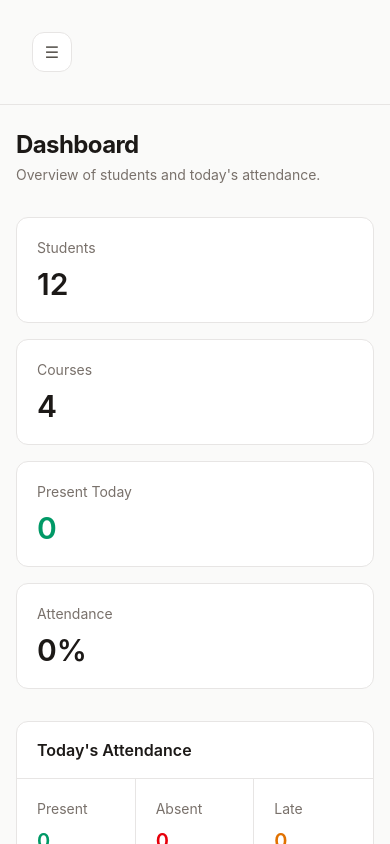
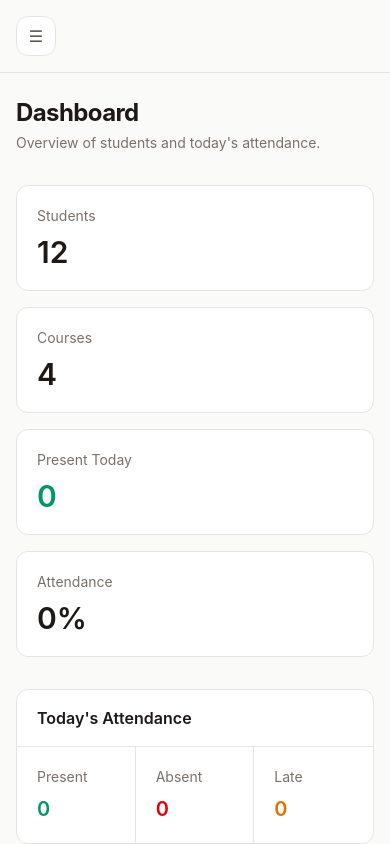
Before and after one commit to SubhechhyaSigdel/student-dashboard, a React (Vite) app: page /dashboard in a window 390 px wide. Shown: the top 844 px of the page. Built offline with nearby package versions, Linux system fonts and the light colour scheme.

Commit message:
Clean up dashboard layout and mobile sidebar

```diff
--- a/src/components/DashboardLayout.tsx
+++ b/src/components/DashboardLayout.tsx
@@ -55,17 +55,14 @@ function DashboardLayout() {
         <main className="min-w-0 flex-1">
           {/* Header */}
           <header className="sticky top-0 z-30 border-b border-stone-200 bg-stone-50/95 backdrop-blur dark:border-stone-800 dark:bg-stone-950/95">
-            <div className="flex items-center gap-4 px-4 py-4 md:px-8">
-              {/* Mobile Menu Button */}
             <div className="flex items-center px-4 py-4 md:px-8">
               <button
                 type="button"
-                  onClick={() => setIsSidebarOpen((current) => !current)}
+                onClick={toggleSidebar}
                 aria-label="Open sidebar"
                 className="flex h-10 w-10 items-center justify-center rounded-xl border border-stone-200 bg-white text-stone-600 transition hover:bg-stone-100 hover:text-stone-900 dark:border-stone-800 dark:bg-stone-900 dark:text-stone-400 dark:hover:bg-stone-800 dark:hover:text-stone-100 md:hidden">
                 ☰
               </button>
-              </div>
             </div>
           </header>
 
```
Lines whose indentation alone changed are shown as unchanged.
